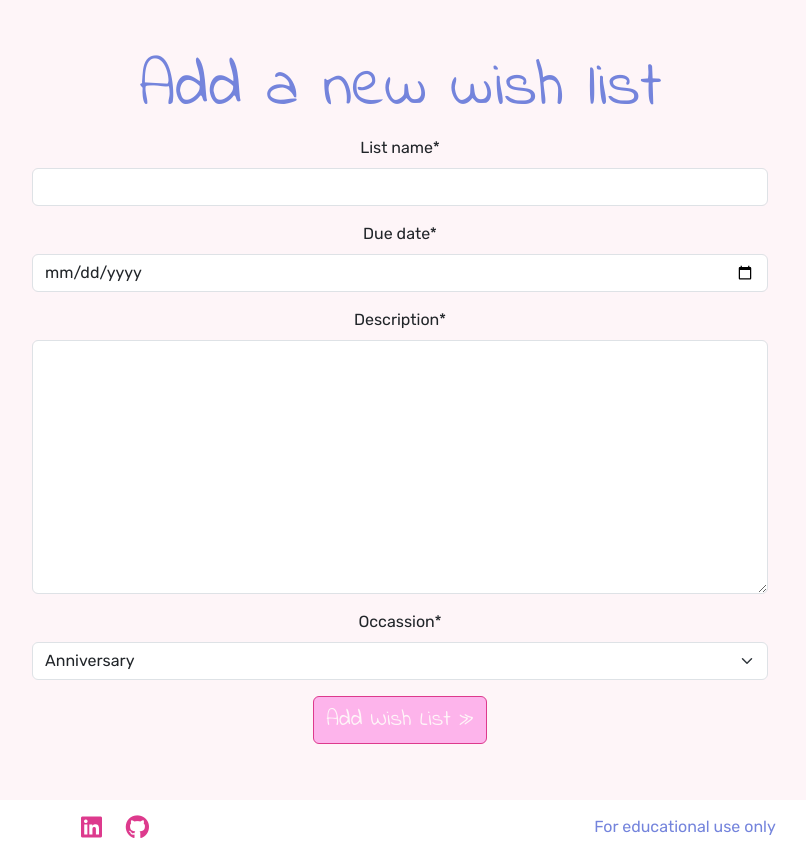
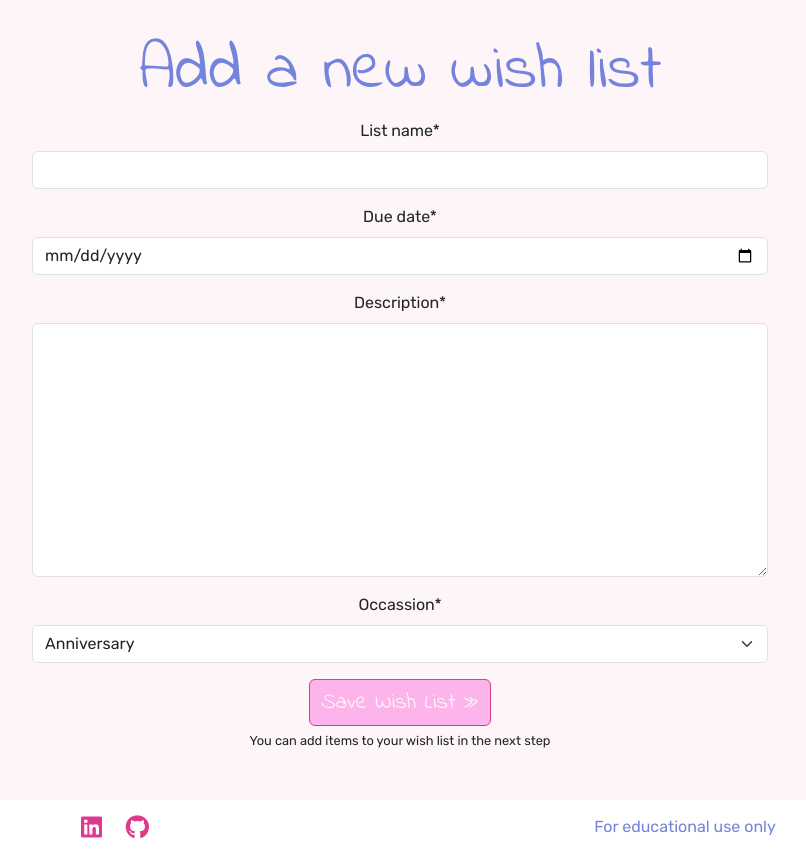
Before and after one commit to queenisabaer/wishlist, a Django app: page /wishlists/add_wish_list in a window 1280 px wide. Shown: the part 110-965 px from the top of the page, without its empty margins (240-1046 px from the left). Run offline with Django 4.2, Linux system fonts and the light colour scheme; the visitor is signed in with stand-in values (Sample User, id 1); parts of the project's set-up code (start-up, migrations or seed data) failed here and were passed over; some libraries are stand-ins or nearby versions.

Commit message:
Update redirection after form submission for new wish list

```diff
--- a/wishlists/forms.py
+++ b/wishlists/forms.py
@@ -1,20 +1,78 @@
 from django import forms
-from .models import WishList
+from .models import WishList, Item
 
 
 class WishListForm(forms.ModelForm):
     """
     Form to create a new wish list
     """
+
     due_date = forms.DateField(widget=forms.DateInput(attrs={"type": "date"}))
-    list_name = forms.CharField(max_length=255, initial='')
+    list_name = forms.CharField(max_length=255, initial="")
 
     class Meta:
         model = WishList
-        fields = ['list_name', 'due_date', 'description', 'occassion']
+        fields = ["list_name", "due_date", "description", "occassion"]
         labels = {
-            'list_name': 'Wish List Name',
-            'due_date': 'Due Date',
-            'description': 'Description',
-            'occassion': 'Occassion'
+            "list_name": "Wish List Name",
+            "due_date": "Due Date",
+            "description": "Description",
+            "occassion": "Occassion",
         }
+
+
+class ItemForm(forms.ModelForm):
+    """Form to add an item to the wishlist"""
+
+    class Meta:
+        model = Item
+        fields = [
+            "item_name",
+            "item_link",
+            "price",
+            "quantity",
+            "priority",
+            "image",
+            "image_alt",
+        ]
+        labels = {
+            "item_name": "Item Name",
+            "item_link": "Link",
+            "price": "Price",
+            "quantity": "Quantity",
+            "priority": "Priority",
+            "image": "Image",
+            "image_alt": "Image Description(for screen readers)",
+        }
+
+    def clean_price(self):
+        """
+        Ensure that the price is greater than or equal to zero.
+
+        Raises:
+            ValidationError: If the price is less than zero.
+
+        Returns:
+            Decimal: The cleaned price.
+        """
+        price = self.cleaned_data.get("price")
+        if price is not None and price < 0:
+            raise forms.ValidationError(
+                "The price must be greater than or equal to zero."
+            )
+        return price
+
+    def clean_quantity(self):
+        """
+        Ensure that the quantity is greater than zero.
+
+        Raises:
+            ValidationError: If the quantity is less than or equal to zero.
+
+        Returns:
+            int: The cleaned quantity.
+        """
+        quantity = self.cleaned_data.get("quantity")
+        if quantity is not None and quantity <= 0:
+            raise forms.ValidationError("The quantity must be greater than zero.")
+        return quantity
--- a/wishlists/models.py
+++ b/wishlists/models.py
@@ -1,6 +1,5 @@
 from django.db import models
 from django.contrib.auth.models import User
-from cloudinary.models import CloudinaryField
 from django_resized import ResizedImageField
 import random
 import string
--- a/wishlists/templates/wishlists/add_wishlist.html
+++ b/wishlists/templates/wishlists/add_wishlist.html
@@ -1,7 +1,5 @@
 {% extends 'base.html' %}
-
 {% block title %} Add Wish List {% endblock %}
-
 {% block content %}
 
 <div class="container">
@@ -9,11 +7,12 @@
     <div class="col-12 col-md-8">
       <form method="POST">
         <h1 class="text-center">Add a new wish list</h1>
-                {% csrf_token %}
-                {{ form.media }}
-                {{ form|crispy}}
+        {% csrf_token %} {{ form.media }} {{ form|crispy}}
         <div class="text-center">
-                <button type="submit" class="btn btn-pink">Add Wish List &raquo;</button>
+          <button type="submit" class="btn btn-pink">
+            Save Wish List &raquo;
+          </button>
+          <p class="helptext">You can add items to your wish list in the next step</p>
         </div>
       </form>
     </div>
--- a/wishlists/urls.py
+++ b/wishlists/urls.py
@@ -1,11 +1,30 @@
 from django.urls import path, include
-from .views import AddWishList, WishListOverview, WishListDetail, DeleteWishList, EditWishList
+from .views import (
+    AddWishList,
+    WishListOverview,
+    WishListDetail,
+    DeleteWishList,
+    EditWishList,
+    add_wishlist_item,
+)
 
 
 urlpatterns = [
-    path('add_wish_list', AddWishList.as_view(), name='add_wishlist'),
-    path('wishlist_list', WishListOverview.as_view(), name='wishlist_list'),
-    path('<slug:wish_list_id>/', WishListDetail.as_view(), name ='wishlist_detail'),
-    path('delete/<slug:wish_list_id>/', DeleteWishList.as_view(), name ='delete_wishlist'),
-    path('edit/<slug:wish_list_id>/', EditWishList.as_view(), name ='edit_wishlist'),
+    path("add_wish_list", AddWishList.as_view(), name="add_wishlist"),
+    path("wishlist_list", WishListOverview.as_view(), name="wishlist_list"),
+    path(
+        "<slug:wish_list_id>/",
+        WishListDetail.as_view(),
+        name="wishlist_detail"
+    ),
+    path(
+        "delete/<slug:wish_list_id>/",
+        DeleteWishList.as_view(),
+        name="delete_wishlist"
+    ),
+    path(
+        "edit/<slug:wish_list_id>/",
+        EditWishList.as_view(),
+        name="edit_wishlist"
+    ),
 ]
--- a/wishlists/views.py
+++ b/wishlists/views.py
@@ -1,6 +1,7 @@
 from django.contrib.auth.mixins import LoginRequiredMixin, UserPassesTestMixin
 from django.contrib import messages
-from django.shortcuts import redirect
+from django.shortcuts import render, redirect
+from django.urls import reverse_lazy
 from django.views import generic
 from .models import WishList
 from .forms import WishListForm
@@ -9,15 +10,15 @@ from .forms import WishListForm
 class WishListOverview(generic.ListView):
     """ View for displaying an overview of all wish lists. """
     model = WishList
-    template_name = "wishlists/wishlist_list.html"
-    context_object_name = "wishlists"
+    template_name = 'wishlists/wishlist_list.html'
+    context_object_name = 'wishlists'
 
 class AddWishList(LoginRequiredMixin, generic.CreateView):
     """ View for adding a new wish list. Requires the user to be logged in. """
     template_name = 'wishlists/add_wishlist.html'
     model = WishList
     form_class = WishListForm
-    success_url = '/'
+    success_url = reverse_lazy('wishlist_detail')
 
     def form_valid(self, form):
         """
@@ -32,6 +33,9 @@ class AddWishList(LoginRequiredMixin, generic.CreateView):
         form.instance.created_by = self.request.user
         messages.success(self.request, "Your wish list has been created and can be seen in your profile")
         return super(AddWishList, self).form_valid(form)
+
+    def get_success_url(self):
+        return reverse_lazy('wishlist_detail', args=[str(self.object.wish_list_id)])
 
 
 class WishListDetail(generic.DetailView):
```
Also changed, not shown: static/css/style.css (line endings or trailing spaces). Lines whose indentation alone changed are shown as unchanged.
